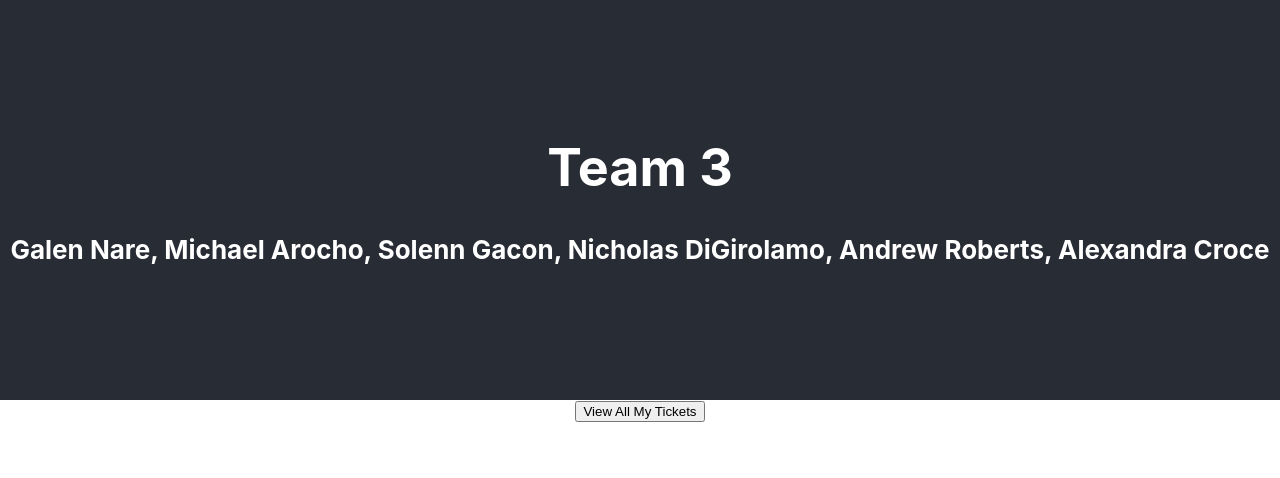
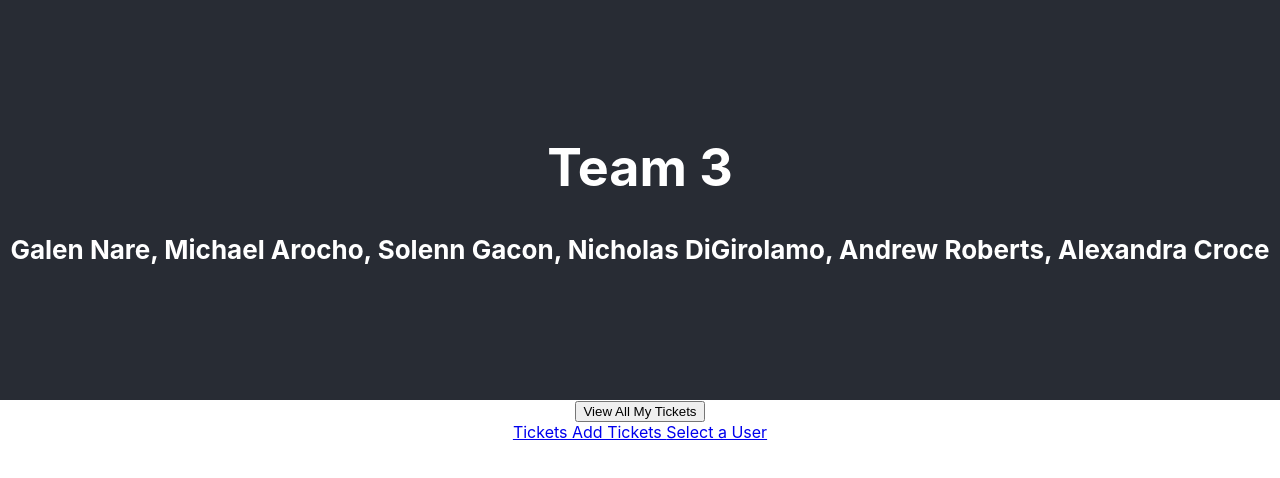
Before and after one commit to galennare/cursed-itsm-board, a React (Create React App) app: page / in a window 1280 px wide. Shown: the top 478 px of the page. Built offline with nearby package versions, Linux system fonts and the light colour scheme.

Commit message:
Created skeleton of Toolbar component

```diff
--- a/src/App.tsx
+++ b/src/App.tsx
@@ -1,6 +1,7 @@
 import React from "react";
 import "./App.css";
 import { TicketButton } from "./components/TicketButton";
+import { Toolbar } from "./components/CentralToolbar";
 
 function App() {
     return (
@@ -15,6 +16,7 @@ function App() {
                 </div>
             </header>
             <TicketButton></TicketButton>
+            <Toolbar></Toolbar>
         </div>
     );
 }
--- /dev/null
+++ b/src/components/CentralToolbar.tsx
@@ -0,0 +1,15 @@
+import React from "react";
+
+export function Toolbar() {
+    return (
+        <body>
+            <div className="Toolbar">
+                <a href="#view">Tickets </a>
+                <a href="#add">Add Tickets </a>
+                <a href="#users">Select a User </a>
+            </div>
+        </body>
+    );
+}
+
+export default Toolbar;
```
